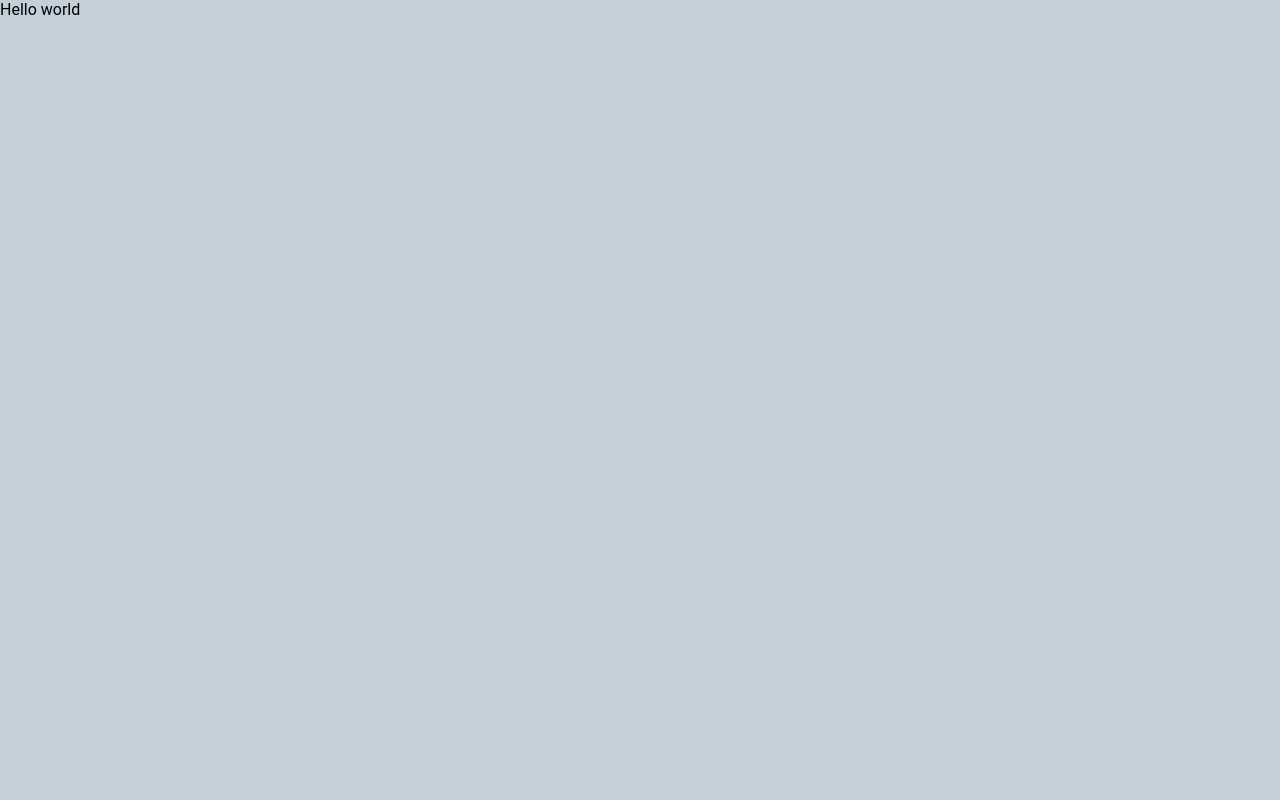
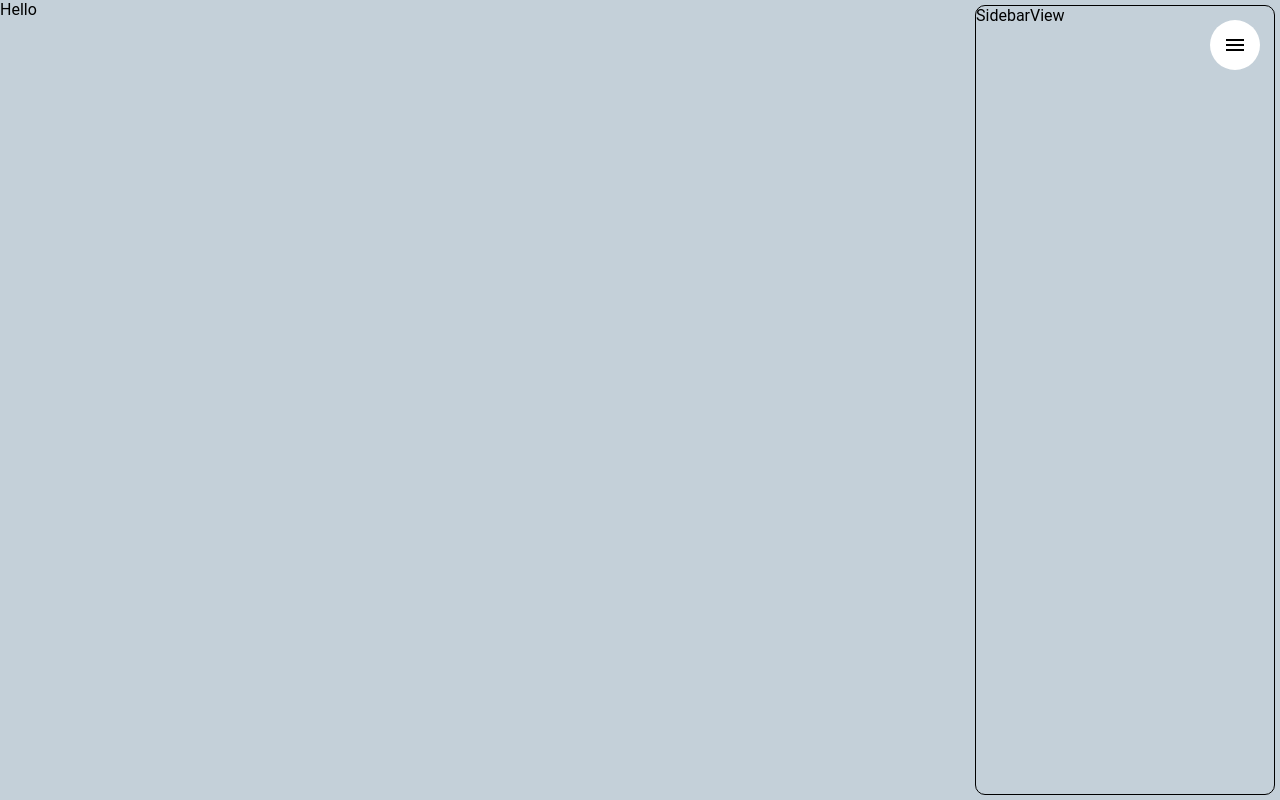
Before and after one commit to idNorth/webRTC-web, a React (Create React App) app: page / in a window 1280 px wide. Both pictures are taken after typing "Sample" into the empty fields and a click on the button "Login". Built offline with nearby package versions, Linux system fonts and the light colour scheme.

Commit message:
wip sidebar

```diff
--- a/src/components/Home/index.js
+++ b/src/components/Home/index.js
@@ -1,9 +1,17 @@
 import React, { Component } from 'react';
+
+import Sidebar from './parts/Sidebar';
+import { RoundButton } from '../common';
+import { Wrapper } from './styles';
 
 class HomeView extends Component {
   render() {
     return (
-      <div>Hello world</div>
+      <Wrapper>
+        Hello
+        <RoundButton />
+        <Sidebar />
+      </Wrapper>
     )
   }
 }
--- /dev/null
+++ b/src/components/Home/parts/Sidebar/index.js
@@ -0,0 +1,11 @@
+import React, { Component } from 'react';
+
+import SidebarView from './view';
+
+class Sidebar extends Component {
+  render() {
+    return (<SidebarView />)
+  }
+}
+
+export default Sidebar
--- /dev/null
+++ b/src/components/Home/parts/Sidebar/styles.js
@@ -0,0 +1,13 @@
+import styled from 'styled-components';
+
+export const Wrapper = styled.div`
+  position: absolute;
+  top: 0;
+  right: 5px;
+  width: 300px;
+  margin-top: 5px;
+  height: calc(100% - 10px);
+  border: 1px solid black;
+  border-radius: 10px;
+  box-sizing: border-box;
+`;
--- /dev/null
+++ b/src/components/Home/parts/Sidebar/view.js
@@ -0,0 +1,17 @@
+import React, { Component } from 'react';
+
+import {
+  Wrapper
+} from './styles';
+
+class SidebarView extends Component {
+  render() {
+    return (
+      <Wrapper>
+        SidebarView
+      </Wrapper>
+    )
+  }
+}
+
+export default SidebarView
--- /dev/null
+++ b/src/components/Home/styles.js
@@ -0,0 +1,6 @@
+import styled from 'styled-components';
+
+export const Wrapper = styled.div`
+  height: inherit;
+  width: inherit;
+`;
--- /dev/null
+++ b/src/components/common/RoundButton/index.js
@@ -0,0 +1,17 @@
+import React, { Component } from 'react';
+
+import { Button } from './styles';
+import MenuIcon from '@material-ui/icons/Menu';
+
+class RoundButton extends Component {
+  render() {
+    const { icon } = this.props;
+    return (
+      <Button>
+        <MenuIcon />
+      </Button>
+    )
+  }
+}
+
+export default RoundButton;
--- /dev/null
+++ b/src/components/common/RoundButton/styles.js
@@ -0,0 +1,19 @@
+import styled from 'styled-components';
+
+export const Button = styled.button`
+  position: absolute;
+  display: flex;
+  align-items: center;
+  justify-content: center;
+  top: 20px;
+  right: 20px;
+  width: 50px;
+  height: 50px;
+  border-radius: 50%;
+  font-size: 18px;
+  background-color: #fff;
+  border: none;
+  outline: none;
+  cursor: crosshair;
+  box-sizing: border-box;
+`;
--- a/src/components/common/index.js
+++ b/src/components/common/index.js
@@ -1,9 +1,11 @@
 import SimpleInput from './SimpleInput';
 import StyledButton from './StyledButton';
 import LocalizationSelector from './LocalizationSelector';
+import RoundButton from './RoundButton';
 
 export {
   SimpleInput,
   StyledButton,
   LocalizationSelector,
+  RoundButton,
 }
```
